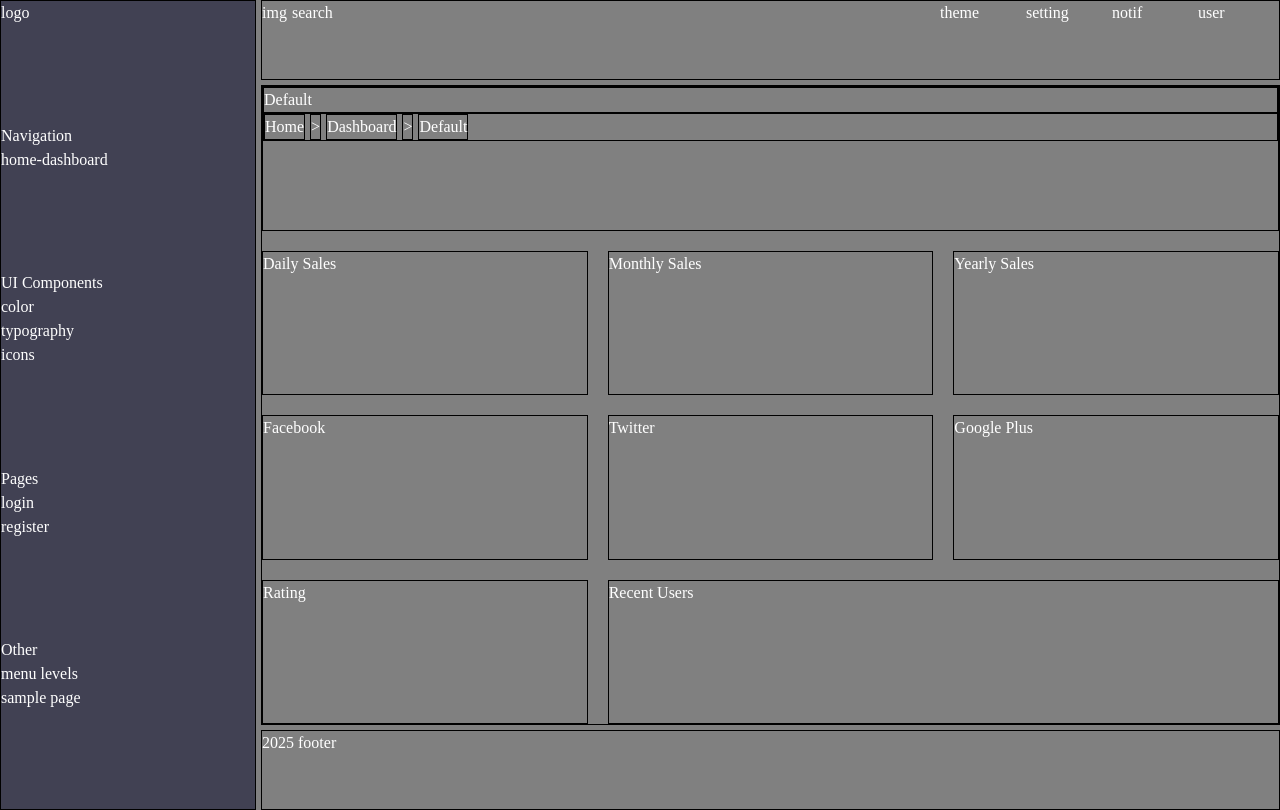
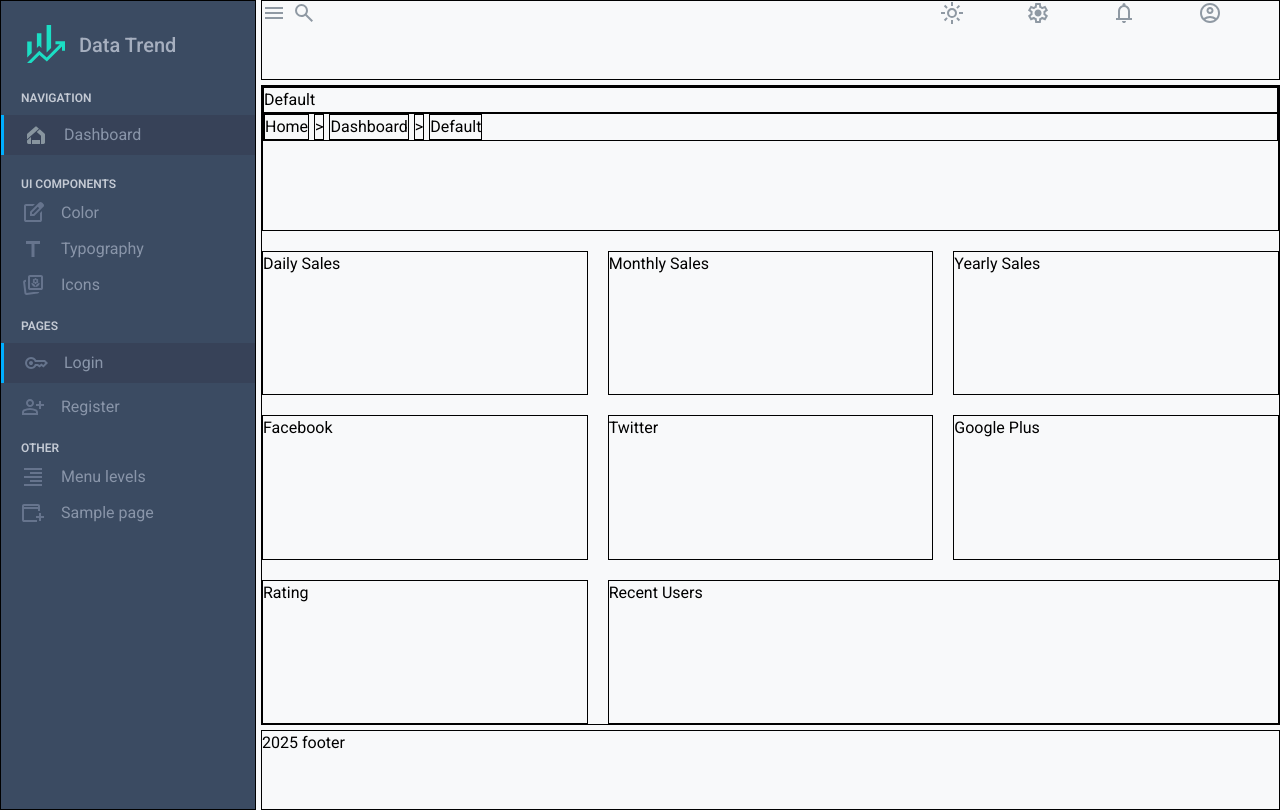
Before and after one commit to MCurb/admin-dashboard-TOP, a plain HTML site: page index.html in a window 1280 px wide. Drawn offline with Linux system fonts and the light colour scheme.

Commit message:
Complete sidebar styling

```diff
--- a/index.html
+++ b/index.html
@@ -5,42 +5,133 @@
     <meta name="viewport" content="width=device-width, initial-scale=1.0" />
     <title>Admin Dashboard</title>
     <link rel="stylesheet" href="styles.css" />
+    <link rel="preconnect" href="https://fonts.googleapis.com" />
+    <link rel="preconnect" href="https://fonts.gstatic.com" crossorigin />
+    <link
+      href="https://fonts.googleapis.com/css2?family=Roboto:ital,wght@0,100..900;1,100..900&display=swap"
+      rel="stylesheet"
+    />
   </head>
   <body>
     <div class="container">
       <div class="header">
         <div class="group1">
-          <div>img</div>
-          <div>search</div>
+          <div>
+            <img
+              class="menu-svg"
+              src="svg-icons/menu_24dp_8F99A3_FILL0_wght400_GRAD0_opsz24.svg"
+            />
+          </div>
+          <div>
+            <img
+              src="svg-icons/search_24dp_8F99A3_FILL0_wght400_GRAD0_opsz24.svg"
+              alt="search"
+            />
+          </div>
         </div>
         <div class="group2">
-          <div>theme</div>
-          <div>setting</div>
-          <div>notif</div>
-          <div>user</div>
+          <div>
+            <img
+              src="svg-icons/light_mode_24dp_8F99A3_FILL0_wght400_GRAD0_opsz24.svg"
+              alt="light-mode"
+            />
+          </div>
+          <div>
+            <img
+              src="svg-icons/settings_24dp_8F99A3_FILL0_wght400_GRAD0_opsz24.svg"
+              alt="settings"
+            />
+          </div>
+          <div>
+            <img
+              src="svg-icons/notifications_24dp_8F99A3_FILL0_wght400_GRAD0_opsz24.svg"
+              alt="notifications"
+            />
+          </div>
+          <div>
+            <img
+              src="svg-icons/account_circle_24dp_8F99A3_FILL0_wght400_GRAD0_opsz24.svg"
+              alt="user-account"
+            />
+          </div>
         </div>
       </div>
       <div class="sidebar">
-        <div>logo</div>
-        <div class="group2">
-          <div>Navigation</div>
-          <div>home-dashboard</div>
+        <div class="logo-name">
+          <img
+            src="svg-icons/finance_mode_60dp_1BDEC4_FILL0_wght400_GRAD0_opsz48.svg"
+            alt="logo"
+          />
+          Data Trend
         </div>
-        <div class="group3">
-          <div>UI Components</div>
-          <div>color</div>
-          <div>typography</div>
-          <div>icons</div>
+        <div class="group">
+          <div>NAVIGATION</div>
+          <div>
+            <div class="selected">
+              <img
+                src="svg-icons/home_app_logo_24dp_88959F_FILL0_wght400_GRAD0_opsz24.svg"
+                alt="home"
+              />
+              Dashboard
+            </div>
+          </div>
         </div>
-        <div class="group4">
-          <div>Pages</div>
-          <div>login</div>
-          <div>register</div>
+        <div class="group">
+          <div>UI COMPONENTS</div>
+          <div>
+            <div>
+              <img
+                src="svg-icons/edit_square_24dp_66748D_FILL0_wght400_GRAD0_opsz24.svg"
+                alt="edit color"
+              />Color
+            </div>
+            <div>
+              <img
+                src="svg-icons/title_24dp_66748D_FILL0_wght400_GRAD0_opsz24.svg"
+                alt="typography"
+              />Typography
+            </div>
+            <div>
+              <img
+                src="svg-icons/photo_prints_24dp_66748D_FILL0_wght400_GRAD0_opsz24.svg"
+                alt="icons icon"
+              />Icons
+            </div>
+          </div>
         </div>
-        <div class="group5">
-          <div>Other</div>
-          <div>menu levels</div>
-          <div>sample page</div>
+        <div class="group">
+          <div>PAGES</div>
+          <div>
+            <div class="selected">
+              <img
+                src="svg-icons/key_24dp_66748D_FILL0_wght400_GRAD0_opsz24.svg"
+                alt="login-icon"
+              />Login
+            </div>
+            <div>
+              <img
+                src="svg-icons/person_add_24dp_66748D_FILL0_wght400_GRAD0_opsz24.svg"
+                alt="register"
+              />Register
+            </div>
+          </div>
+        </div>
+        <div class="group">
+          <div>OTHER</div>
+          <div>
+            <div>
+              <img
+                src="svg-icons/format_align_right_24dp_66748D_FILL0_wght400_GRAD0_opsz24.svg"
+                alt="menu levels"
+              />Menu levels
+            </div>
+            <div>
+              <img
+                src="svg-icons/add_ad_24dp_66748D_FILL0_wght400_GRAD0_opsz24.svg"
+                alt="sample page"
+              />Sample page
+            </div>
+          </div>
         </div>
       </div>
       <div class="data-content">
--- a/styles.css
+++ b/styles.css
@@ -1,7 +1,9 @@
 /* Modern CSS Reset */
 
 /* 1. Use a more-intuitive box-sizing model */
-*, *::before, *::after {
+*,
+*::before,
+*::after {
   box-sizing: border-box;
 }
 
@@ -25,18 +27,31 @@ body {
 }
 
 /* 6. Improve media defaults */
-img, picture, video, canvas, svg {
+img,
+picture,
+video,
+canvas,
+svg {
   display: block;
   max-width: 100%;
 }
 
 /* 7. Inherit fonts for form controls */
-input, button, textarea, select {
+input,
+button,
+textarea,
+select {
   font: inherit;
 }
 
 /* 8. Avoid text overflows */
-p, h1, h2, h3, h4, h5, h6 {
+p,
+h1,
+h2,
+h3,
+h4,
+h5,
+h6 {
   overflow-wrap: break-word;
 }
 
@@ -44,21 +59,27 @@ p, h1, h2, h3, h4, h5, h6 {
 p {
   text-wrap: pretty;
 }
-h1, h2, h3, h4, h5, h6 {
+h1,
+h2,
+h3,
+h4,
+h5,
+h6 {
   text-wrap: balance;
 }
 
 /*
   10. Create a root stacking context
 */
-#root, #__next {
+#root,
+#__next {
   isolation: isolate;
 }
 
 body {
   height: 100vh;
-    background-color: gray;
-    color: white;
+  background-color: rgb(248, 249, 250);
+  font-family: "roboto";
 }
 
 .container {
@@ -71,6 +92,8 @@ body {
     "sidebar footer";
   gap: 5px;
 }
+
+/* Header */
 
 .header {
   grid-area: header;
@@ -90,12 +113,68 @@ body {
   gap: 5px;
 }
 
+/* Sidebar */
+
 .sidebar {
   grid-area: sidebar;
   border: 1px solid black;
-    background-color: rgb(65, 65, 83);
+  background-color: #3b4b62;
   display: grid;
+  grid-template-rows: repeat(5, fit-content(5px));
+  color: hsl(218, 16%, 60%);
+  gap: 20px;
 }
+
+.sidebar .group :last-child > div {
+  padding: 0 20px 0 20px;
+}
+
+.sidebar .group :last-child > div:hover {
+  color: hsl(218, 16%, 85%);
+  cursor: pointer;
+}
+
+.sidebar .logo-name {
+  font-size: 20px;
+  font-weight: 500;
+  color: hsl(218, 16%, 70%);
+  display: grid;
+  grid-template-columns: repeat(2, fit-content(100px));
+  padding: 20px 20px 0 20px;
+  align-items: center;
+  gap: 10px;
+}
+
+.sidebar .group {
+  display: flex;
+  flex-direction: column;
+  gap: 8px;
+}
+
+.sidebar .group > :first-child {
+  color: hsl(218, 16%, 80%);
+  font-size: 12px;
+  font-weight: 600;
+  padding: 0 20px 0 20px;
+}
+
+.sidebar .group div:last-of-type > div {
+  display: grid;
+  grid-template-columns: 40px 1fr;
+}
+
+.sidebar .group > :last-child {
+  display: grid;
+  gap: 12px;
+}
+
+.sidebar .group :last-child > .selected {
+  background-color: hsl(219, 23%, 28%);
+  padding: 8px 20px 8px 20px;
+  border-left: 3px solid hsl(199, 100%, 50%);
+}
+
+/* Content */
 
 .data-content {
   grid-area: content;
@@ -114,7 +193,7 @@ body {
   grid-column: 2 / 4;
 }
 
-.data-content .position .exact-position{
+.data-content .position .exact-position {
   display: flex;
   gap: 5px;
 }
@@ -123,6 +202,8 @@ body {
   border: 1px solid black;
 }
 
+/* Footer */
+
 .footer {
   grid-area: footer;
   border: 1px solid black;
```
Also changed, not shown: svg-icons/account_circle_24dp_8F99A3_FILL0_wght400_GRAD0_opsz24.svg (added), svg-icons/add_ad_24dp_66748D_FILL0_wght400_GRAD0_opsz24.svg (added), svg-icons/edit_square_24dp_66748D_FILL0_wght400_GRAD0_opsz24.svg (added), svg-icons/finance_mode_60dp_1BDEC4_FILL0_wght400_GRAD0_opsz48.svg (added), svg-icons/format_align_right_24dp_66748D_FILL0_wght400_GRAD0_opsz24.svg (added), svg-icons/home_app_logo_24dp_88959F_FILL0_wght400_GRAD0_opsz24.svg (added), svg-icons/key_24dp_66748D_FILL0_wght400_GRAD0_opsz24.svg (added), svg-icons/light_mode_24dp_8F99A3_FILL0_wght400_GRAD0_opsz24.svg (added), svg-icons/menu_24dp_8F99A3_FILL0_wght400_GRAD0_opsz24.svg (added), svg-icons/notifications_24dp_8F99A3_FILL0_wght400_GRAD0_opsz24.svg (added), svg-icons/person_add_24dp_66748D_FILL0_wght400_GRAD0_opsz24.svg (added), svg-icons/photo_prints_24dp_66748D_FILL0_wght400_GRAD0_opsz24.svg (added), svg-icons/search_24dp_8F99A3_FILL0_wght400_GRAD0_opsz24.svg (added), svg-icons/settings_24dp_8F99A3_FILL0_wght400_GRAD0_opsz24.svg (added), 1 more files. Lines whose indentation alone changed are shown as unchanged.
